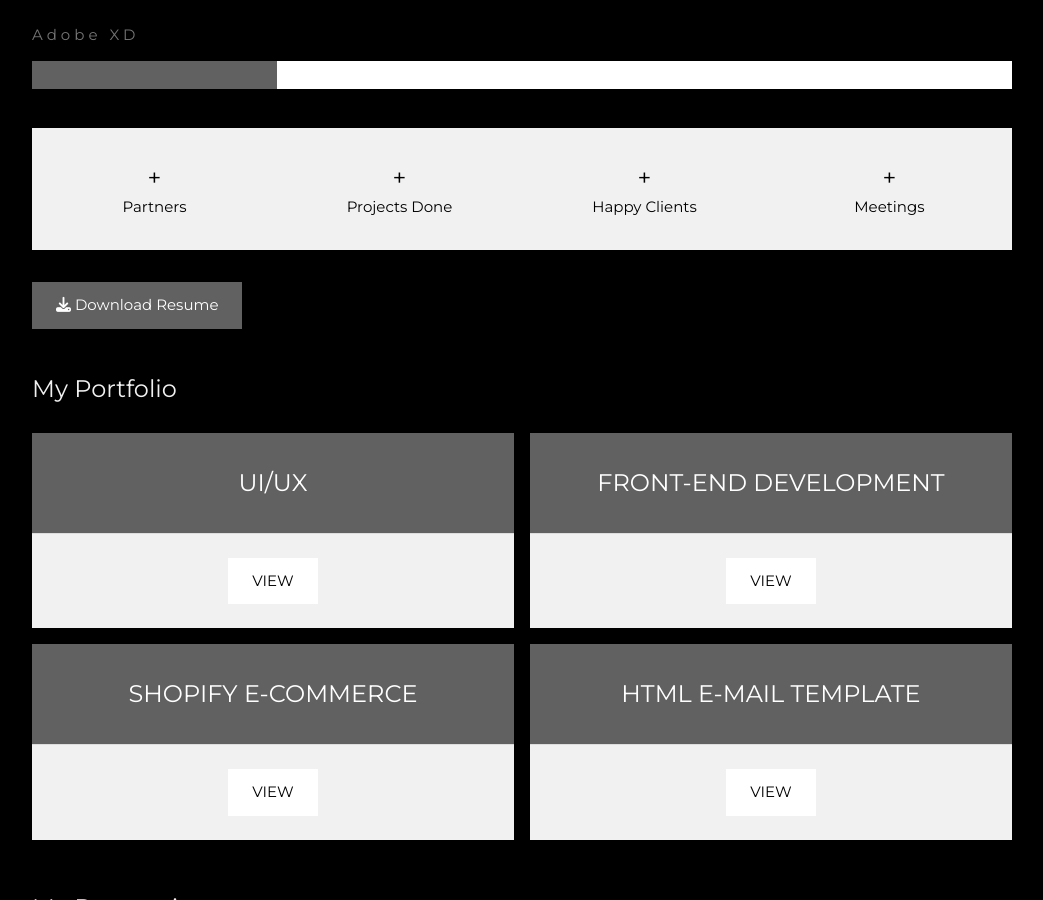
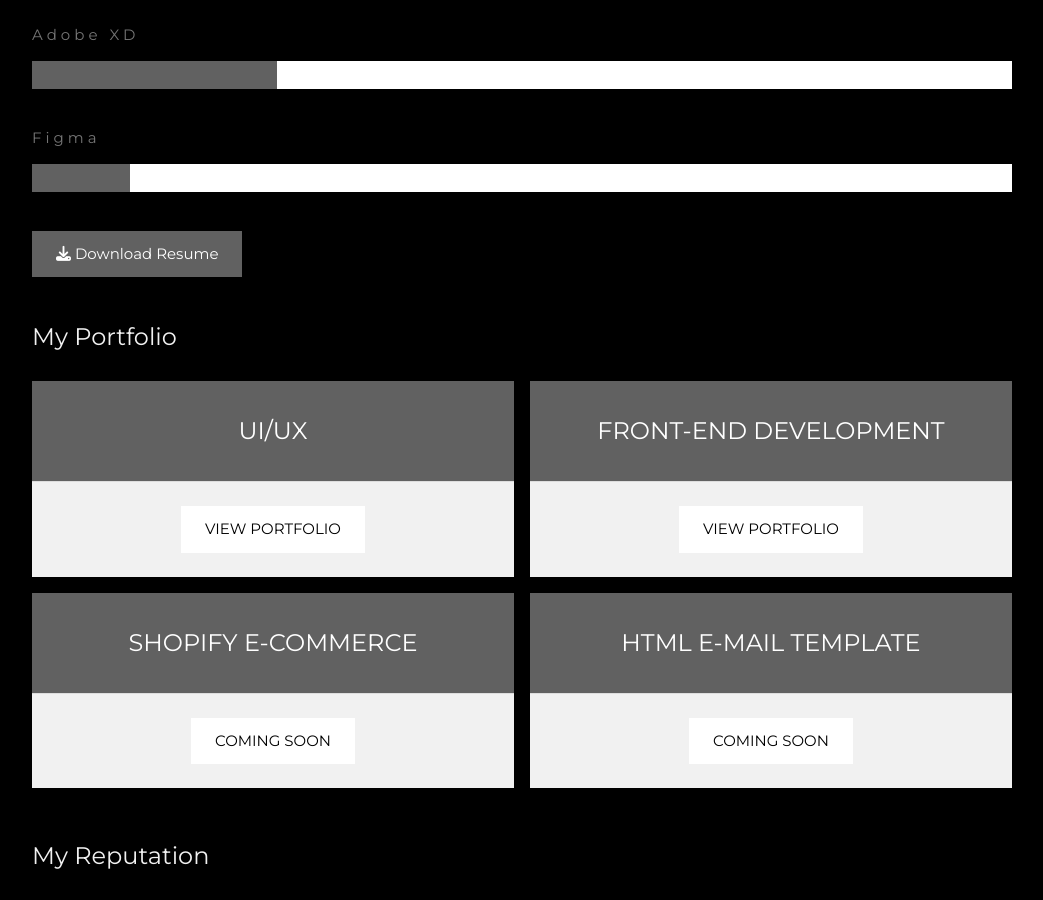
Before and after one commit to RoysterCodeDesign/RoysterCodeDesign.github.io, a plain HTML site: page index.html in a window 1280 px wide. Shown: the part 1900-2800 px from the top of the page, without its empty margins (178-1221 px from the left). Drawn offline with nearby package versions, Linux system fonts and the light colour scheme.

Commit message:
change greeting

```diff
--- a/index.html
+++ b/index.html
@@ -59,10 +59,11 @@
         <div class="w3-padding-large" id="main">
             <!-- Header/Home -->
             <header class="w3-container w3-padding-32 w3-center w3-black" id="home">
-                <h1 class="w3-jumbo"><span class="w3-hide-small">I'm</span> Monica</h1>
+                <h1 class="w3-jumbo"><span class="w3-hide-small">Hello, I'm</span> Monica</h1>
                 <p>
 
-                    <button class="w3-btn w3-darker-grey w3-round w3-medium w3-hover-white">{ DEVELOPER }</button>
+                    <button class="w3-btn w3-darker-grey w3-round w3-medium w3-hover-white">{ DEVELOPER & DESIGNER
+                        }</button>
 
                     <button class="w3-btn w3-darker-grey w3-round w3-medium w3-hover-white">UI/UX<i
                             class="w3-margin-left fas fa-user-circle"></i></button>
@@ -125,8 +126,13 @@
                     <div class="w3-dark-grey" style="height:28px;width:25%"></div>
                 </div><br>
 
+                <p class="w3-wide">Figma</p>
+                <div class="w3-white">
+                    <div class="w3-dark-grey" style="height:28px;width:10%"></div>
+                </div><br>
 
-                <div class="w3-row w3-center w3-padding-16 w3-section w3-light-grey">
+
+                <!-- <div class="w3-row w3-center w3-padding-16 w3-section w3-light-grey">
                     <div class="w3-quarter w3-section">
                         <span class="w3-xlarge">+</span><br>
                         Partners
@@ -143,7 +149,7 @@
                         <span class="w3-xlarge">+</span><br>
                         Meetings
                     </div>
-                </div>
+                </div> -->
 
                 <button class="w3-button w3-dark-grey w3-hover-white w3-padding-large w3-section">
                     <i class="fa fa-download"></i> Download Resume
@@ -156,7 +162,8 @@
                         <ul class="w3-ul w3-white w3-center">
                             <li class="w3-dark-grey w3-xlarge w3-padding-32">UI/UX</li>
                             <li class="w3-light-grey w3-padding-24">
-                                <button class="w3-button w3-white w3-padding-large w3-hover-black">VIEW</button>
+                                <button href="#uiux" class="w3-button w3-white w3-padding-large w3-hover-black">VIEW
+                                    PORTFOLIO</button>
                             </li>
                         </ul>
                     </div>
@@ -166,7 +173,8 @@
                         <ul class="w3-ul w3-white w3-center">
                             <li class="w3-dark-grey w3-xlarge w3-padding-32">FRONT-END DEVELOPMENT</li>
                             <li class="w3-light-grey w3-padding-24">
-                                <button class="w3-button w3-white w3-padding-large w3-hover-black">VIEW</button>
+                                <button class="w3-button w3-white w3-padding-large w3-hover-black">VIEW
+                                    PORTFOLIO</button>
                             </li>
                         </ul>
                     </div>
@@ -179,7 +187,7 @@
                         <ul class="w3-ul w3-white w3-center">
                             <li class="w3-dark-grey w3-xlarge w3-padding-32">SHOPIFY E-COMMERCE </li>
                             <li class="w3-light-grey w3-padding-24">
-                                <button class="w3-button w3-white w3-padding-large w3-hover-black">VIEW</button>
+                                <button class="w3-button w3-white w3-padding-large w3-hover-black">COMING SOON</button>
                             </li>
                         </ul>
                     </div>
@@ -190,7 +198,7 @@
                             <li class="w3-dark-grey w3-xlarge w3-padding-32">HTML E-MAIL TEMPLATE
                             </li>
                             <li class="w3-light-grey w3-padding-24">
-                                <button class="w3-button w3-white w3-padding-large w3-hover-black">VIEW</button>
+                                <button class="w3-button w3-white w3-padding-large w3-hover-black">COMING SOON</button>
                             </li>
                         </ul>
                     </div>
@@ -224,13 +232,13 @@
                     <div class="w3-half">
                         <img src="https://images.unsplash.com/photo-1575903013621-1387ce8caa74?ixid=MnwxMjA3fDB8MHxwaG90by1wYWdlfHx8fGVufDB8fHx8&ixlib=rb-1.2.1&auto=format&fit=crop&w=1050&q=80"
                             style="width:100%">
-                        <!-- <img src="https://images.unsplash.com/photo-1533319417894-6fbb331e5513?ixid=MnwxMjA3fDB8MHxzZWFyY2h8Mnx8bG9nb3xlbnwwfHwwfHw%3D&ixlib=rb-1.2.1&auto=format&fit=crop&w=500&q=60"
+                        <img src="https://images.unsplash.com/photo-1533319417894-6fbb331e5513?ixid=MnwxMjA3fDB8MHxzZWFyY2h8Mnx8bG9nb3xlbnwwfHwwfHw%3D&ixlib=rb-1.2.1&auto=format&fit=crop&w=500&q=60"
                             style="width:100%">
                         <img src="https://images.unsplash.com/photo-1507238691740-187a5b1d37b8?ixid=MnwxMjA3fDB8MHxzZWFyY2h8NDh8fGRldmVsb3BlcnxlbnwwfHwwfHw%3D&ixlib=rb-1.2.1&auto=format&fit=crop&w=500&q=60"
                             style="width:100%"> -->
                     </div>
 
-                    <!-- <div class="w3-half">
+                    <div class="w3-half">
                         <img src="https://images.unsplash.com/photo-1553877522-43269d4ea984?ixid=MnwxMjA3fDB8MHxzZWFyY2h8NjF8fGN1c3RvbWVyJTIwc2VydmljZXxlbnwwfHwwfHw%3D&ixlib=rb-1.2.1&auto=format&fit=crop&w=500&q=60"
                             style="width:100%">
                         <img src="https://images.unsplash.com/photo-1460925895917-afdab827c52f?ixid=MnwxMjA3fDB8MHxzZWFyY2h8MzF8fHdlYnNpdGUlMjBwYWdlfGVufDB8fDB8fA%3D%3D&ixlib=rb-1.2.1&auto=format&fit=crop&w=500&q=60"
@@ -240,7 +248,7 @@
                         <img src="https://images.unsplash.com/photo-1581291518857-4e27b48ff24e?ixid=MnwxMjA3fDB8MHxzZWFyY2h8NjB8fHdlYnNpdGV8ZW58MHx8MHx8&ixlib=rb-1.2.1&auto=format&fit=crop&w=500&q=60"
                             style="width:100%">
 
-                    </div> -->
+                    </div>
                     <!-- End photo grid -->
                 </div>
                 <!-- End Portfolio Section -->
```
